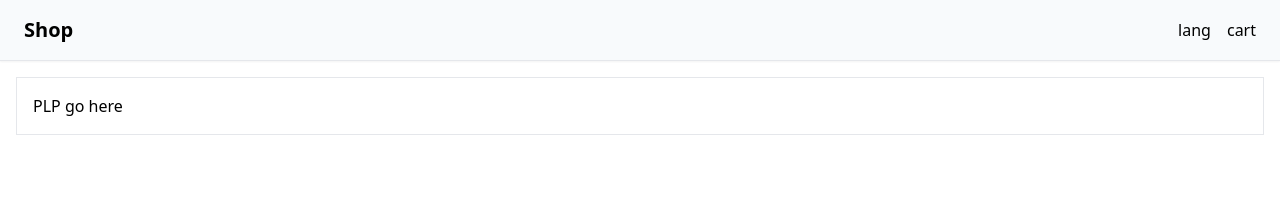
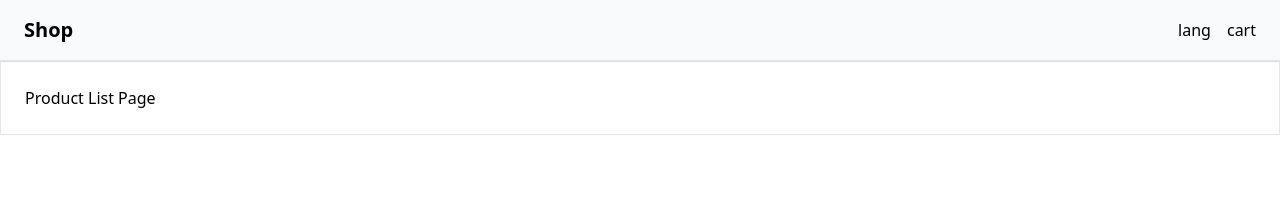
Before and after one commit to html5-ninja/test, a React (Vite) app: page / in a window 1280 px wide. Shown: the top 201 px of the page. Built offline with nearby package versions, Linux system fonts and the light colour scheme.

Commit message:
set a plp page

```diff
--- a/src/App.tsx
+++ b/src/App.tsx
@@ -1,19 +1,13 @@
 import { Route, BrowserRouter as Router, Routes } from "react-router-dom";
 import Header from "./component/Header";
+import Plp from "./page/Plp";
 
 function App() {
   return (
     <Router basename={import.meta.env.PROD ? "/test" : "/"}>
       <Header />
       <Routes>
-        <Route
-          path="/"
-          element={
-            <div className="flex w-full justify-center p-4">
-              <div className="border p-4 w-full">PLP go here</div>
-            </div>
-          }
-        />
+        <Route path="/" element={<Plp />} />
       </Routes>
     </Router>
   );
--- a/src/index.css
+++ b/src/index.css
@@ -8,3 +8,7 @@
 .card {
   @apply border rounded-lg p-4 flex flex-col gap-2 shadow-sm;
 }
+
+.container {
+  @apply max-w-7xl mx-auto p-6 border;
+}
--- /dev/null
+++ b/src/page/Plp/index.tsx
@@ -0,0 +1,9 @@
+const Plp = () => {
+  return (
+    <main className="container">
+      <h1>Product List Page</h1>
+    </main>
+  );
+};
+
+export default Plp;
```
Also changed, not shown: 1 other file (tests, documents, lock files or other folders).
